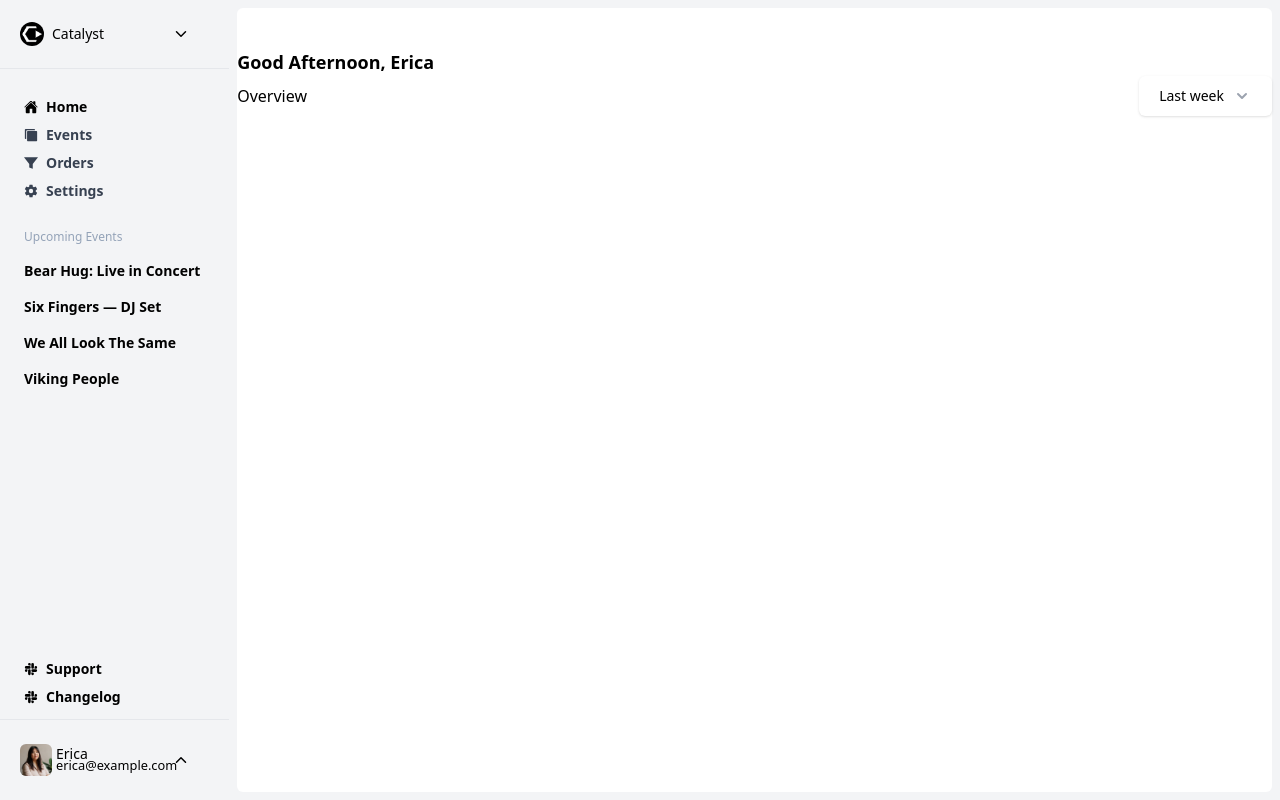
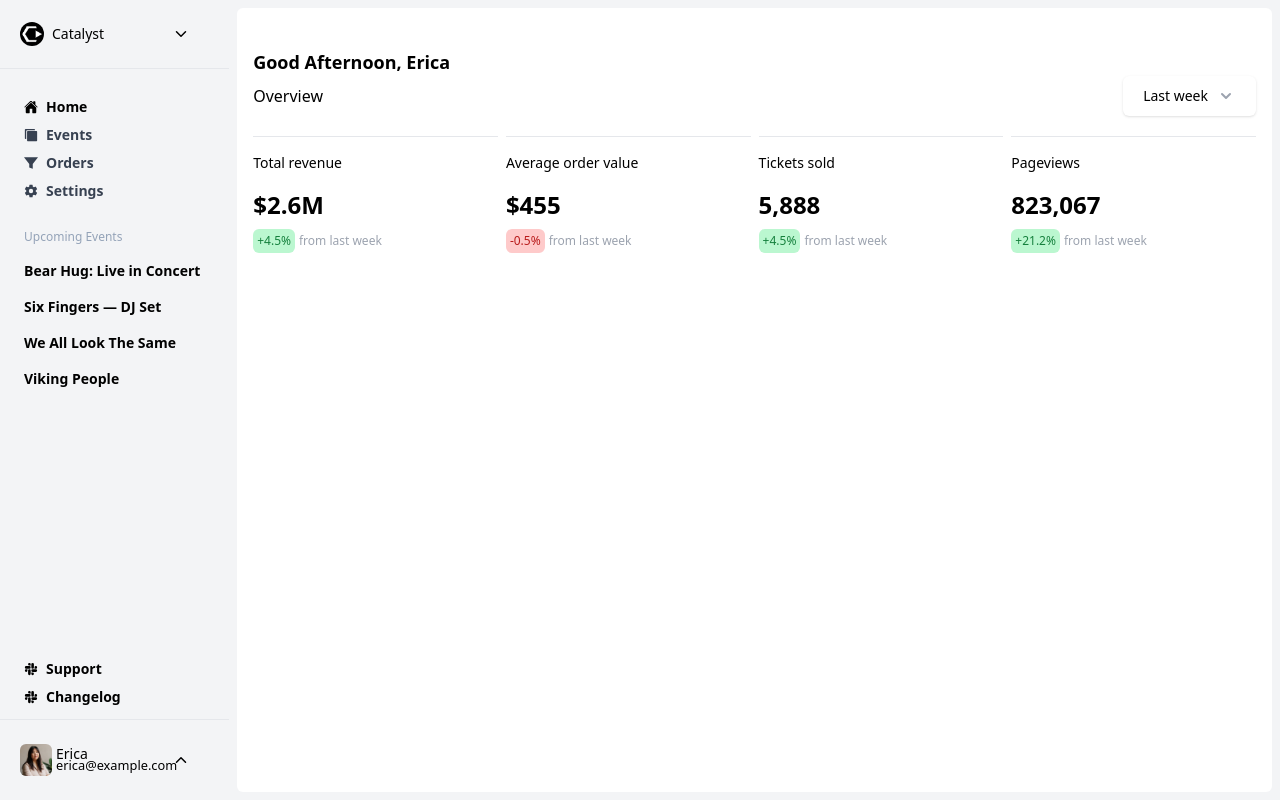
Before and after one commit to aneebamoezz/Tailwind-Dashboard-project, a website: page Dashboard.html in a window 1280 px wide. Drawn offline with nearby package versions, Linux system fonts and the light colour scheme.

Commit message:
Update files

```diff
--- a/Dashboard.html
+++ b/Dashboard.html
@@ -307,7 +307,7 @@
         </div>
       </div>
       <div class="w-svw max-w-full bg-white py-10 m-2 rounded-md">
-        <div class="container mx-auto max-w-6xl">
+        <div class="container mx-auto lg:max-w-6xl px-4">
           <div>
             <h1 class="font-semibold text-lg">Good Afternoon, Erica</h1>
           </div>
@@ -404,6 +404,42 @@
               </div>
             </div>
           </div>
+          <div>
+            <div class="grid grid-cols-8 mt-5 gap-2">
+              <div class="col-span-2 border-t">
+                <h4 class="text-sm font-medium py-4">Total revenue</h4>
+                <span class="font-semibold text-2xl py-3">$2.6M</span>
+                <div class="flex items-center gap-1 py-2">
+                  <p class="bg-green-200 text-xs p-1 rounded-md font-medium text-green-700">+4.5%</p>
+                    <p class="text-xs text-gray-400">from last week</p>
+                </div>
+              </div>
+              <div class="col-span-2 border-t">
+                <h4 class="text-sm font-medium py-4">Average order value</h4>
+                <span class="font-semibold text-2xl py-3">$455</span>
+                <div class="flex items-center gap-1 py-2">
+                  <p class="bg-red-200 text-xs p-1 rounded-md font-medium text-red-700">-0.5%</p>
+                    <p class="text-xs text-gray-400">from last week</p>
+                </div>
+              </div>
+              <div class="col-span-2 border-t">
+                <h4 class="text-sm font-medium py-4">Tickets sold</h4>
+                <span class="font-semibold text-2xl py-3">5,888</span>
+                <div class="flex items-center gap-1 py-2">
+                  <p class="bg-green-200 text-xs p-1 rounded-md font-medium text-green-700">+4.5%</p>
+                    <p class="text-xs text-gray-400">from last week</p>
+                </div>
+              </div>
+              <div class="col-span-2 border-t">
+                <h4 class="text-sm font-medium py-4">Pageviews</h4>
+                <span class="font-semibold text-2xl py-3">823,067</span>
+                <div class="flex items-center gap-1 py-2">
+                  <p class="bg-green-200 text-xs p-1 rounded-md font-medium text-green-700">+21.2%</p>
+                    <p class="text-xs text-gray-400">from last week</p>
+                </div>
+              </div>
+            </div>
+          </div>
         </div>
       </div>
     </div>
```
Also changed, not shown: src/output.css.
